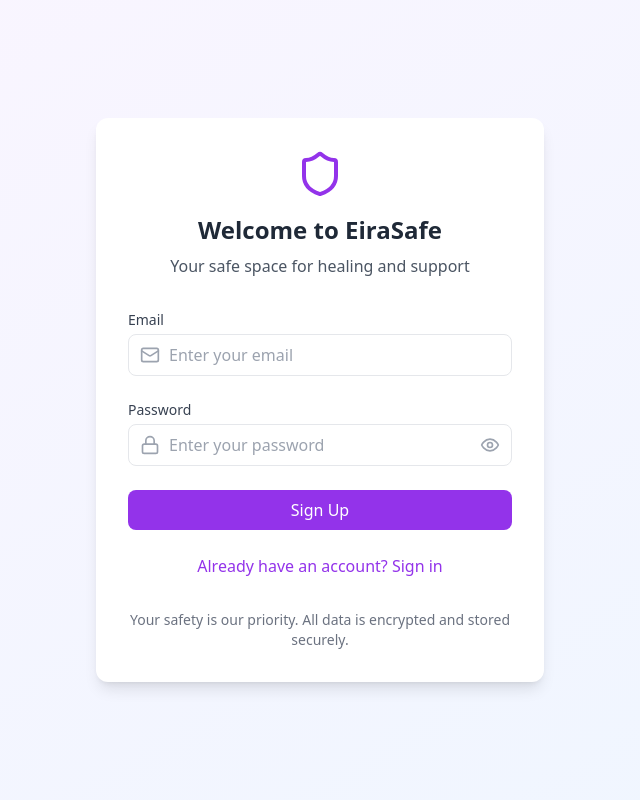
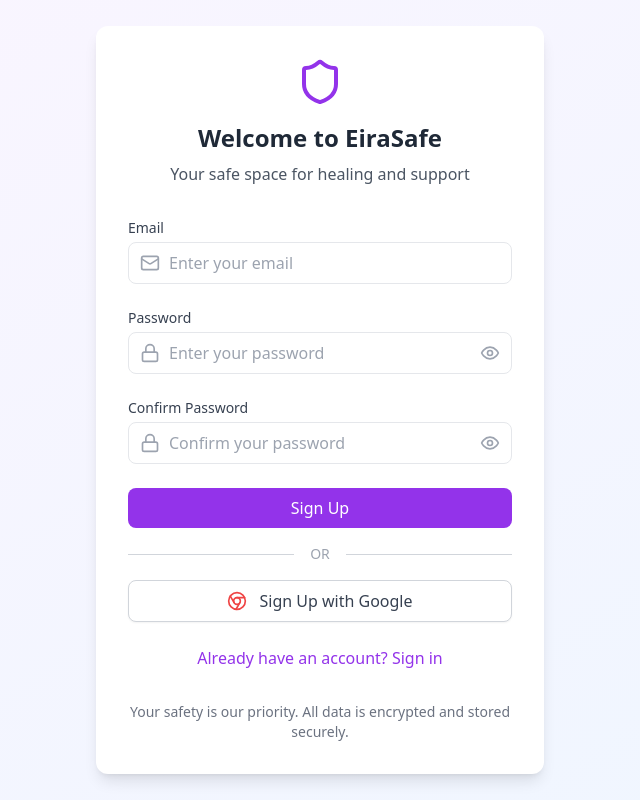
Before and after one commit to Arnav2722/EiraSafe, a React (Vite) app: page /auth in a window 1280 px wide. Both pictures are taken after a click on the button "Don't have an account? Sign up". Shown: the whole page, without its empty margins (320-960 px from the left). Built offline with nearby package versions, Linux system fonts and the light colour scheme; no server answers.

Commit message:
updated AuthPage

```diff
--- a/src/pages/AuthPage.tsx
+++ b/src/pages/AuthPage.tsx
@@ -1,19 +1,162 @@
+// import React, { useState } from 'react';
+// import { useNavigate } from 'react-router-dom';
+// import { Shield, Mail, Lock, Eye, EyeOff } from 'lucide-react';
+// import { supabase } from '../lib/supabase';
+
+// const AuthPage: React.FC = () => {
+//   const [isLogin, setIsLogin] = useState(true);
+//   const [email, setEmail] = useState('');
+//   const [password, setPassword] = useState('');
+//   const [showPassword, setShowPassword] = useState(false);
+//   const [error, setError] = useState('');
+//   const navigate = useNavigate();
+
+//   const handleAuth = async (e: React.FormEvent) => {
+//     e.preventDefault();
+//     setError('');
+
+//     try {
+//       if (isLogin) {
+//         const { error } = await supabase.auth.signInWithPassword({
+//           email,
+//           password,
+//         });
+//         if (error) throw error;
+//         navigate('/');
+//       } else {
+//         const { error } = await supabase.auth.signUp({
+//           email,
+//           password,
+//         });
+//         if (error) throw error;
+//         navigate('/');
+//       }
+//     } catch (err: any) {
+//       setError(err.message || 'An error occurred');
+//     }
+//   };
+
+//   return (
+//     <div className="min-h-screen bg-gradient-to-br from-purple-50 to-blue-50 flex items-center justify-center px-4">
+//       <div className="max-w-md w-full bg-white rounded-xl shadow-lg p-8">
+//         <div className="text-center mb-8">
+//           <div className="flex justify-center mb-4">
+//             <Shield className="w-12 h-12 text-purple-600" />
+//           </div>
+//           <h1 className="text-2xl font-bold text-gray-800">
+//             Welcome to EiraSafe
+//           </h1>
+//           <p className="text-gray-600 mt-2">
+//             Your safe space for healing and support
+//           </p>
+//         </div>
+
+//         {error && (
+//           <div className="mb-4 p-3 bg-red-50 border border-red-100 text-red-700 rounded-lg">
+//             {error}
+//           </div>
+//         )}
+
+//         <form onSubmit={handleAuth} className="space-y-6">
+//           <div>
+//             <label className="block text-sm font-medium text-gray-700 mb-1">
+//               Email
+//             </label>
+//             <div className="relative">
+//               <Mail className="absolute left-3 top-1/2 transform -translate-y-1/2 w-5 h-5 text-gray-400" />
+//               <input
+//                 type="email"
+//                 value={email}
+//                 onChange={(e) => setEmail(e.target.value)}
+//                 className="w-full pl-10 pr-4 py-2 border border-gray-200 rounded-lg focus:ring-2 focus:ring-purple-300 focus:border-purple-300"
+//                 placeholder="Enter your email"
+//                 required
+//               />
+//             </div>
+//           </div>
+
+//           <div>
+//             <label className="block text-sm font-medium text-gray-700 mb-1">
+//               Password
+//             </label>
+//             <div className="relative">
+//               <Lock className="absolute left-3 top-1/2 transform -translate-y-1/2 w-5 h-5 text-gray-400" />
+//               <input
+//                 type={showPassword ? 'text' : 'password'}
+//                 value={password}
+//                 onChange={(e) => setPassword(e.target.value)}
+//                 className="w-full pl-10 pr-12 py-2 border border-gray-200 rounded-lg focus:ring-2 focus:ring-purple-300 focus:border-purple-300"
+//                 placeholder="Enter your password"
+//                 required
+//               />
+//               <button
+//                 type="button"
+//                 onClick={() => setShowPassword(!showPassword)}
+//                 className="absolute right-3 top-1/2 transform -translate-y-1/2 text-gray-400 hover:text-gray-600"
+//               >
+//                 {showPassword ? (
+//                   <EyeOff className="w-5 h-5" />
+//                 ) : (
+//                   <Eye className="w-5 h-5" />
+//                 )}
+//               </button>
+//             </div>
+//           </div>
+
+//           <button
+//             type="submit"
+//             className="w-full bg-purple-600 text-white py-2 px-4 rounded-lg hover:bg-purple-700 transition-colors duration-200"
+//           >
+//             {isLogin ? 'Sign In' : 'Sign Up'}
+//           </button>
+//         </form>
+
+//         <div className="mt-6 text-center">
+//           <button
+//             onClick={() => setIsLogin(!isLogin)}
+//             className="text-purple-600 hover:text-purple-800"
+//           >
+//             {isLogin ? "Don't have an account? Sign up" : 'Already have an account? Sign in'}
+//           </button>
+//         </div>
+
+//         <div className="mt-8 text-center text-sm text-gray-500">
+//           <p>
+//             Your safety is our priority. All data is encrypted and stored securely.
+//           </p>
+//         </div>
+//       </div>
+//     </div>
+//   );
+// };
+
+// export default AuthPage;
+
+
 import React, { useState } from 'react';
 import { useNavigate } from 'react-router-dom';
-import { Shield, Mail, Lock, Eye, EyeOff } from 'lucide-react';
+import { Shield, Mail, Lock, Eye, EyeOff, Chrome } from 'lucide-react';
 import { supabase } from '../lib/supabase';
 
 const AuthPage: React.FC = () => {
   const [isLogin, setIsLogin] = useState(true);
   const [email, setEmail] = useState('');
   const [password, setPassword] = useState('');
+  const [confirmPassword, setConfirmPassword] = useState(''); // New state for confirm password
   const [showPassword, setShowPassword] = useState(false);
+  const [showConfirmPassword, setShowConfirmPassword] = useState(false); // New state for confirm password visibility
   const [error, setError] = useState('');
   const navigate = useNavigate();
 
   const handleAuth = async (e: React.FormEvent) => {
     e.preventDefault();
     setError('');
+
+    // Password and Confirm Password matching logic (only for signup)
+    if (!isLogin && password !== confirmPassword) {
+      setError('Password and Confirm Password do not match.');
+      return; // Stop the function if passwords don't match
+    }
 
     try {
       if (isLogin) {
@@ -33,6 +176,23 @@
       }
     } catch (err: any) {
       setError(err.message || 'An error occurred');
+    }
+  };
+
+  const handleGoogleAuth = async () => {
+    setError('');
+    try {
+      const { error } = await supabase.auth.signInWithOAuth({
+        provider: 'google',
+        options: {
+          redirectTo: window.location.origin, // Or a specific callback URL
+        },
+      });
+      if (error) throw error;
+      // Supabase will handle redirection to Google for authentication,
+      // and then redirect back to your app, triggering an auth state change.
+    } catch (err: any) {
+      setError(err.message || 'An error occurred during Google sign-in');
     }
   };
 
@@ -103,6 +263,36 @@
             </div>
           </div>
 
+          {!isLogin && ( // Only show Confirm Password when signing up
+            <div>
+              <label className="block text-sm font-medium text-gray-700 mb-1">
+                Confirm Password
+              </label>
+              <div className="relative">
+                <Lock className="absolute left-3 top-1/2 transform -translate-y-1/2 w-5 h-5 text-gray-400" />
+                <input
+                  type={showConfirmPassword ? 'text' : 'password'}
+                  value={confirmPassword}
+                  onChange={(e) => setConfirmPassword(e.target.value)}
+                  className="w-full pl-10 pr-12 py-2 border border-gray-200 rounded-lg focus:ring-2 focus:ring-purple-300 focus:border-purple-300"
+                  placeholder="Confirm your password"
+                  required
+                />
+                <button
+                  type="button"
+                  onClick={() => setShowConfirmPassword(!showConfirmPassword)}
+                  className="absolute right-3 top-1/2 transform -translate-y-1/2 text-gray-400 hover:text-gray-600"
+                >
+                  {showConfirmPassword ? (
+                    <EyeOff className="w-5 h-5" />
+                  ) : (
+                    <Eye className="w-5 h-5" />
+                  )}
+                </button>
+              </div>
+            </div>
+          )}
+
           <button
             type="submit"
             className="w-full bg-purple-600 text-white py-2 px-4 rounded-lg hover:bg-purple-700 transition-colors duration-200"
@@ -111,9 +301,31 @@
           </button>
         </form>
 
+        <div className="relative flex items-center py-4">
+          <div className="flex-grow border-t border-gray-300"></div>
+          <span className="flex-shrink mx-4 text-gray-400 text-sm">OR</span>
+          <div className="flex-grow border-t border-gray-300"></div>
+        </div>
+
+        {/* Google Login Button */}
+        <button
+          onClick={handleGoogleAuth}
+          className="w-full flex items-center justify-center bg-white border border-gray-300 text-gray-700 py-2 px-4 rounded-lg hover:bg-gray-50 transition-colors duration-200 shadow-sm"
+        >
+          {/* Using Chrome icon as a placeholder, ideally use a dedicated Google icon */}
+          <Chrome className="w-5 h-5 mr-3 text-red-500" />
+          {isLogin ? 'Sign In with Google' : 'Sign Up with Google'}
+        </button>
+
         <div className="mt-6 text-center">
           <button
-            onClick={() => setIsLogin(!isLogin)}
+            onClick={() => {
+              setIsLogin(!isLogin);
+              setError('');
+              setEmail('');
+              setPassword('');
+              setConfirmPassword('');
+            }}
             className="text-purple-600 hover:text-purple-800"
           >
             {isLogin ? "Don't have an account? Sign up" : 'Already have an account? Sign in'}
```
